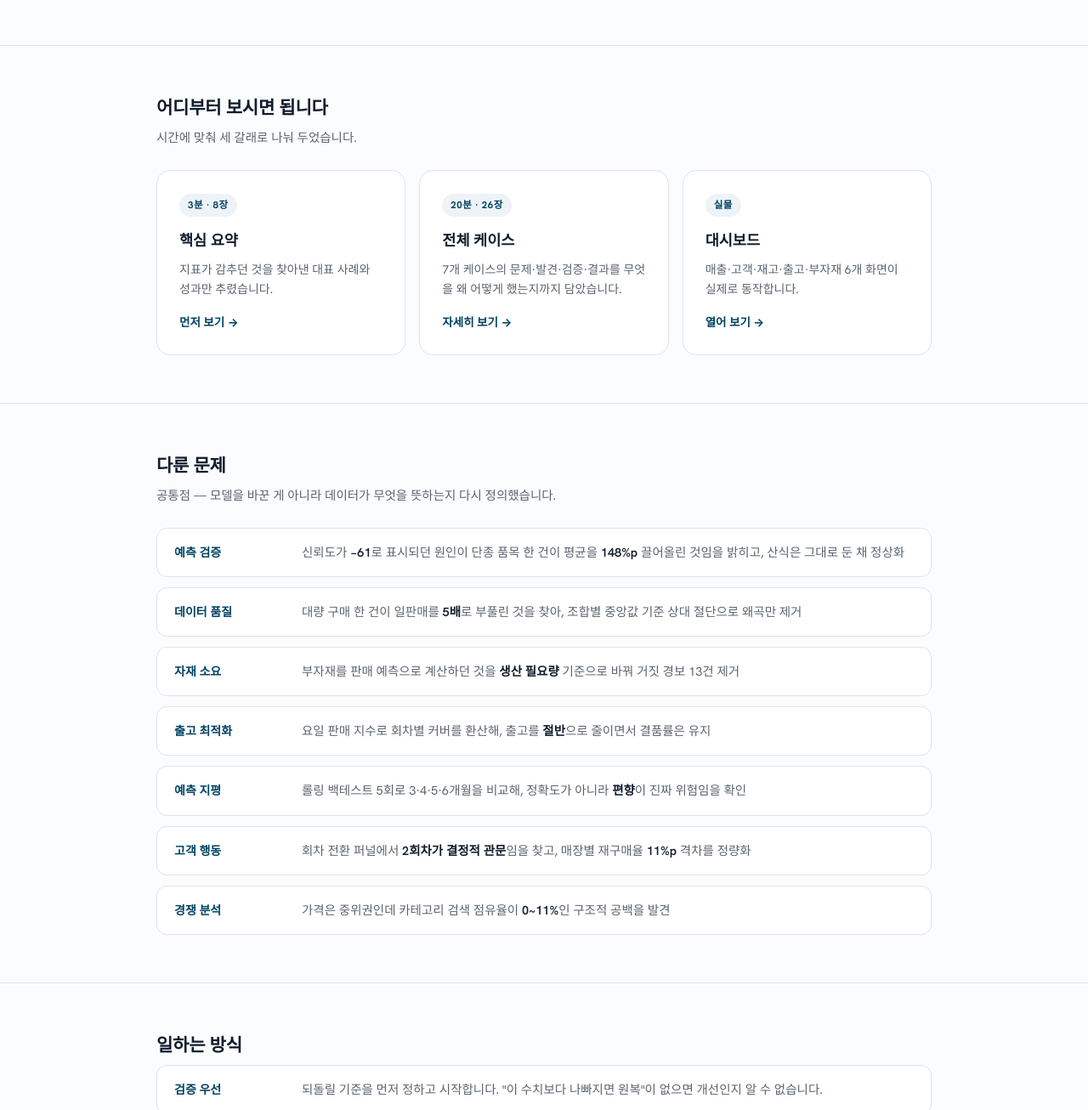
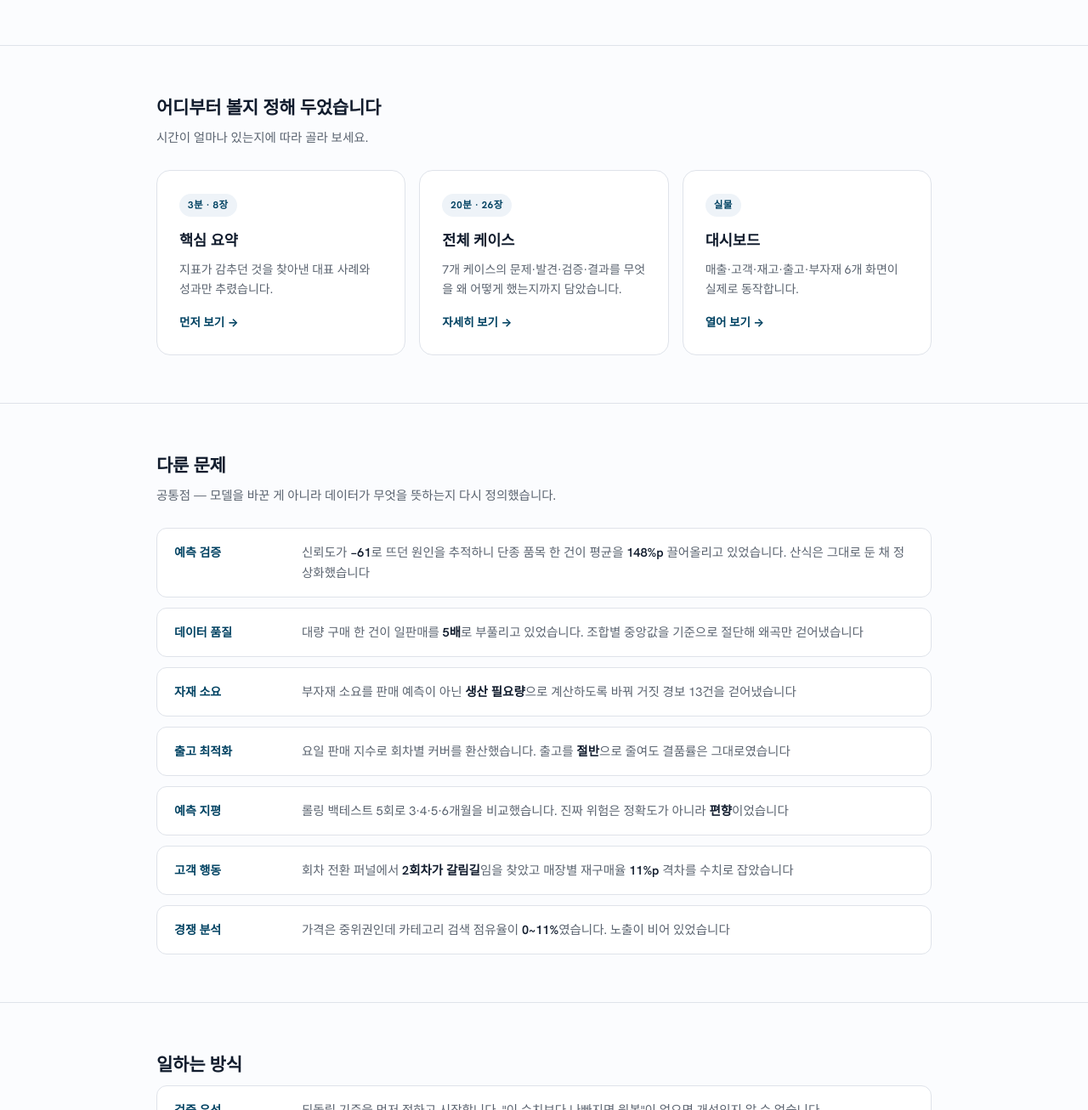
Before and after one commit to dudfyd84-ai/portfolio2, a plain HTML site: page index.html in a window 1280 px wide. Shown: the part 673-1979 px from the top of the page at 85% size. Drawn offline with Linux system fonts and the light colour scheme.

Commit message:
문구 다듬기: 연결어미 뒤 쉼표 제거, 강조 정리
읽는 흐름을 끊는 표현을 걷어냈다. 수치와 고유명사는 건드리지 않았다.

- 연결어미 직후 쉼표 6곳 제거 (매핑하고, → 매핑하고)
- 한 문단에 볼드 4개인 6곳에서 부차적 강조 9개 정리
- 랜딩의 케이스 설명을 한 문장씩 끊어 다시 씀

```diff
--- a/index.html
+++ b/index.html
@@ -92,8 +92,8 @@
 </div></section>
 
 <section><div class="wrap">
-  <h2>어디부터 보시면 됩니다</h2>
-  <p class="sub">시간에 맞춰 세 갈래로 나눠 두었습니다.</p>
+  <h2>어디부터 볼지 정해 두었습니다</h2>
+  <p class="sub">시간이 얼마나 있는지에 따라 골라 보세요.</p>
   <div class="cards">
     <a class="card" href="deck/core.html">
       <span class="tag">3분 · 8장</span>
@@ -121,19 +121,19 @@
   <p class="sub">공통점 — 모델을 바꾼 게 아니라 데이터가 무엇을 뜻하는지 다시 정의했습니다.</p>
   <div class="list">
     <div class="row"><b>예측 검증</b>
-      <p>신뢰도가 <em>−61</em>로 표시되던 원인이 단종 품목 한 건이 평균을 <em>148%p</em> 끌어올린 것임을 밝히고, 산식은 그대로 둔 채 정상화</p></div>
+      <p>신뢰도가 <em>−61</em>로 뜨던 원인을 추적하니 단종 품목 한 건이 평균을 <em>148%p</em> 끌어올리고 있었습니다. 산식은 그대로 둔 채 정상화했습니다</p></div>
     <div class="row"><b>데이터 품질</b>
-      <p>대량 구매 한 건이 일판매를 <em>5배</em>로 부풀린 것을 찾아, 조합별 중앙값 기준 상대 절단으로 왜곡만 제거</p></div>
+      <p>대량 구매 한 건이 일판매를 <em>5배</em>로 부풀리고 있었습니다. 조합별 중앙값을 기준으로 절단해 왜곡만 걷어냈습니다</p></div>
     <div class="row"><b>자재 소요</b>
-      <p>부자재를 판매 예측으로 계산하던 것을 <em>생산 필요량</em> 기준으로 바꿔 거짓 경보 13건 제거</p></div>
+      <p>부자재 소요를 판매 예측이 아닌 <em>생산 필요량</em>으로 계산하도록 바꿔 거짓 경보 13건을 걷어냈습니다</p></div>
     <div class="row"><b>출고 최적화</b>
-      <p>요일 판매 지수로 회차별 커버를 환산해, 출고를 <em>절반</em>으로 줄이면서 결품률은 유지</p></div>
+      <p>요일 판매 지수로 회차별 커버를 환산했습니다. 출고를 <em>절반</em>으로 줄여도 결품률은 그대로였습니다</p></div>
     <div class="row"><b>예측 지평</b>
-      <p>롤링 백테스트 5회로 3·4·5·6개월을 비교해, 정확도가 아니라 <em>편향</em>이 진짜 위험임을 확인</p></div>
+      <p>롤링 백테스트 5회로 3·4·5·6개월을 비교했습니다. 진짜 위험은 정확도가 아니라 <em>편향</em>이었습니다</p></div>
     <div class="row"><b>고객 행동</b>
-      <p>회차 전환 퍼널에서 <em>2회차가 결정적 관문</em>임을 찾고, 매장별 재구매율 <em>11%p</em> 격차를 정량화</p></div>
+      <p>회차 전환 퍼널에서 <em>2회차가 갈림길</em>임을 찾았고 매장별 재구매율 <em>11%p</em> 격차를 수치로 잡았습니다</p></div>
     <div class="row"><b>경쟁 분석</b>
-      <p>가격은 중위권인데 카테고리 검색 점유율이 <em>0~11%</em>인 구조적 공백을 발견</p></div>
+      <p>가격은 중위권인데 카테고리 검색 점유율이 <em>0~11%</em>였습니다. 노출이 비어 있었습니다</p></div>
   </div>
 </div></section>
 
```
Also changed, not shown: deck/core.html (+3 -3 lines), deck/index.html (+10 -10 lines), 1 other file.
